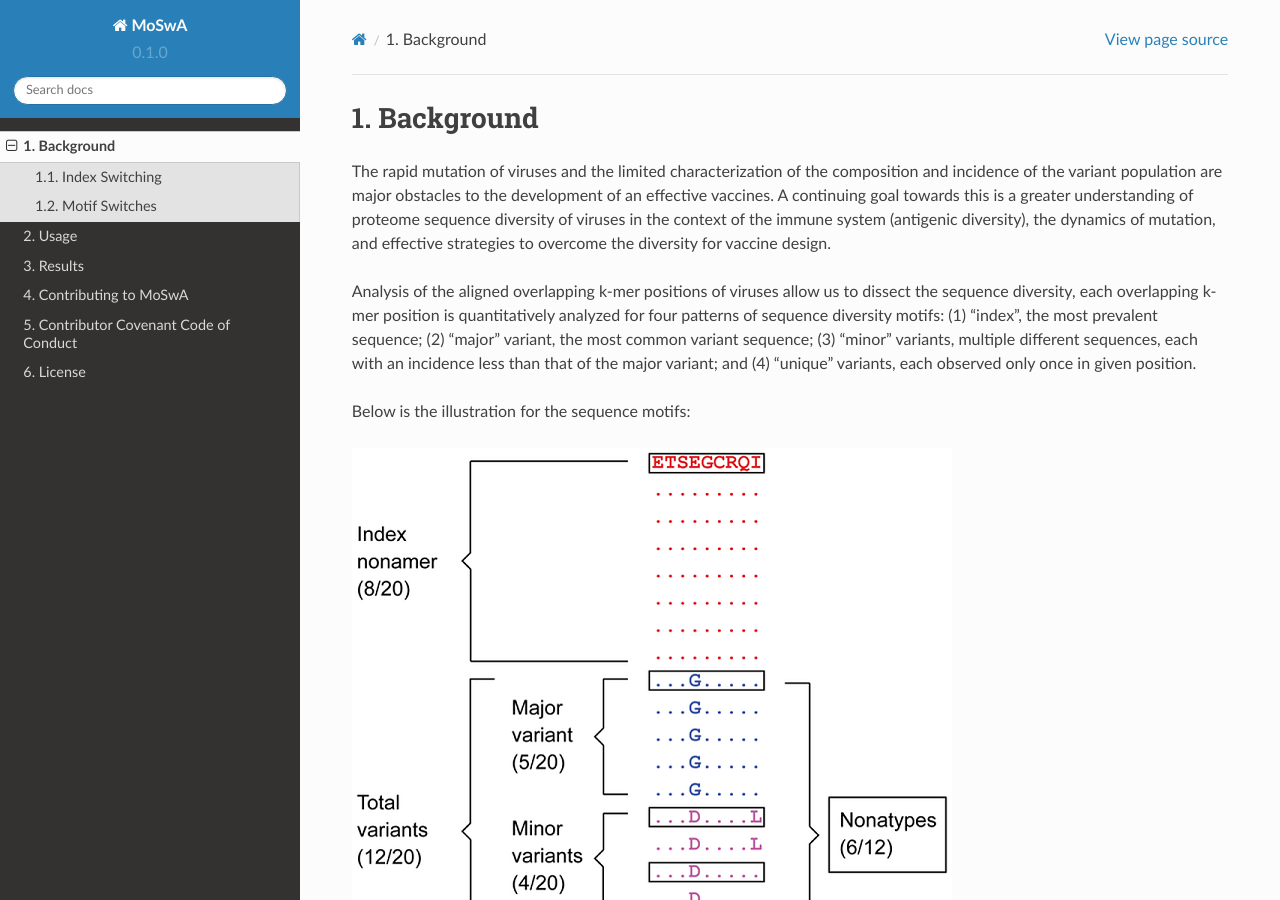
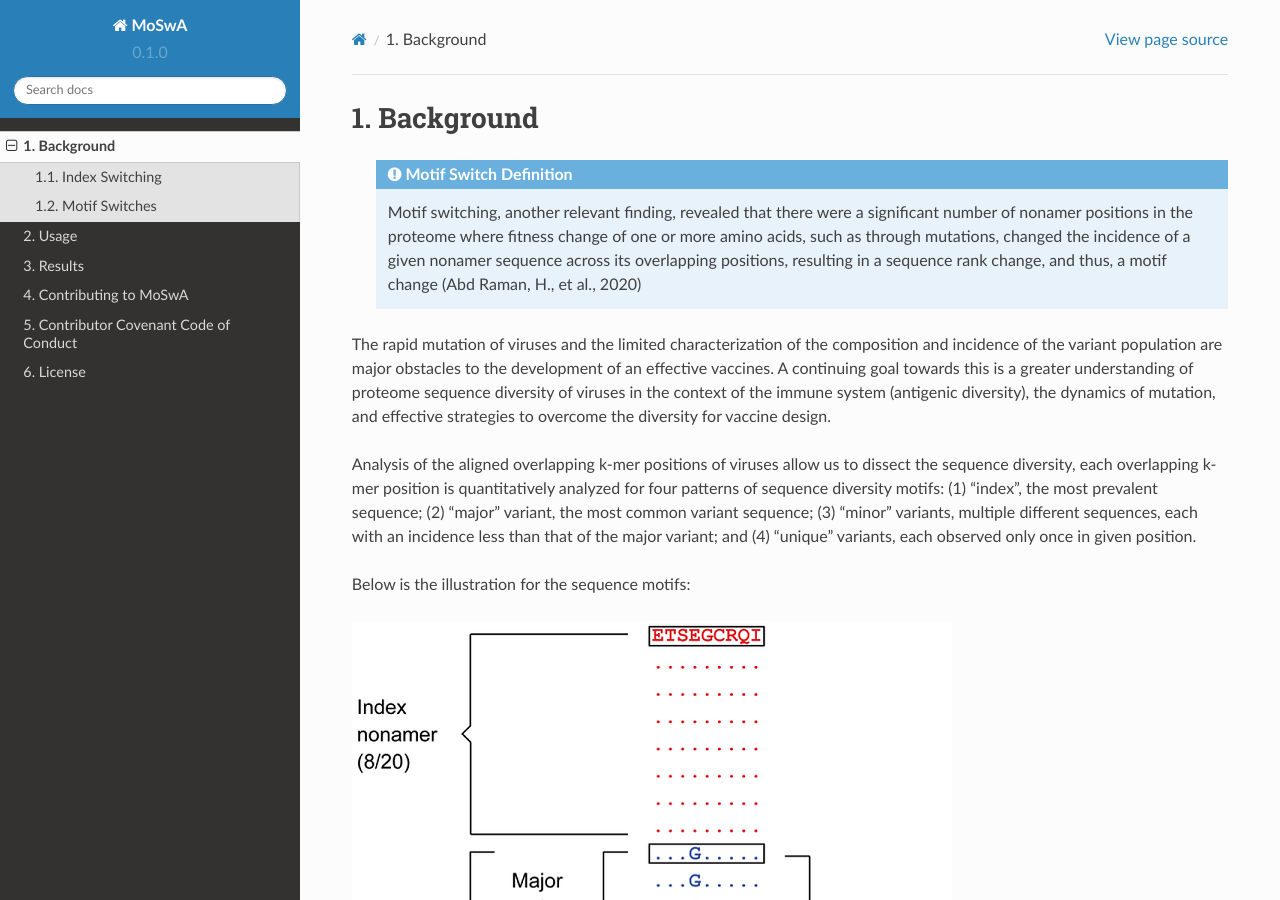
Before and after one commit to macelik/MoSwADocs, a Sphinx documentation site: the page built from docs/source/background.rst, in a window 1280 px wide and 900 px high. Built offline with Sphinx 7.4.7 and the Read the Docs theme 2.0.0, drawn with Linux system fonts in a browser that asks for light colours.

Commit message:
Update background.rst

```diff
--- a/docs/source/background.rst
+++ b/docs/source/background.rst
@@ -1,5 +1,9 @@
 Background
 ==========
+
+    .. admonition:: Motif Switch Definition
+
+     Motif switching, another relevant finding, revealed that there were a significant number of nonamer positions in the proteome where fitness change of one or more amino acids, such as through mutations, changed the incidence of a given nonamer sequence across its overlapping positions, resulting in a sequence rank change, and thus, a motif change (Abd Raman, H., et al., 2020)
 
 The rapid mutation of viruses and the limited characterization of the composition and incidence of the variant population are
 major obstacles to the development of an effective vaccines. A continuing goal towards this is a greater understanding of
```
